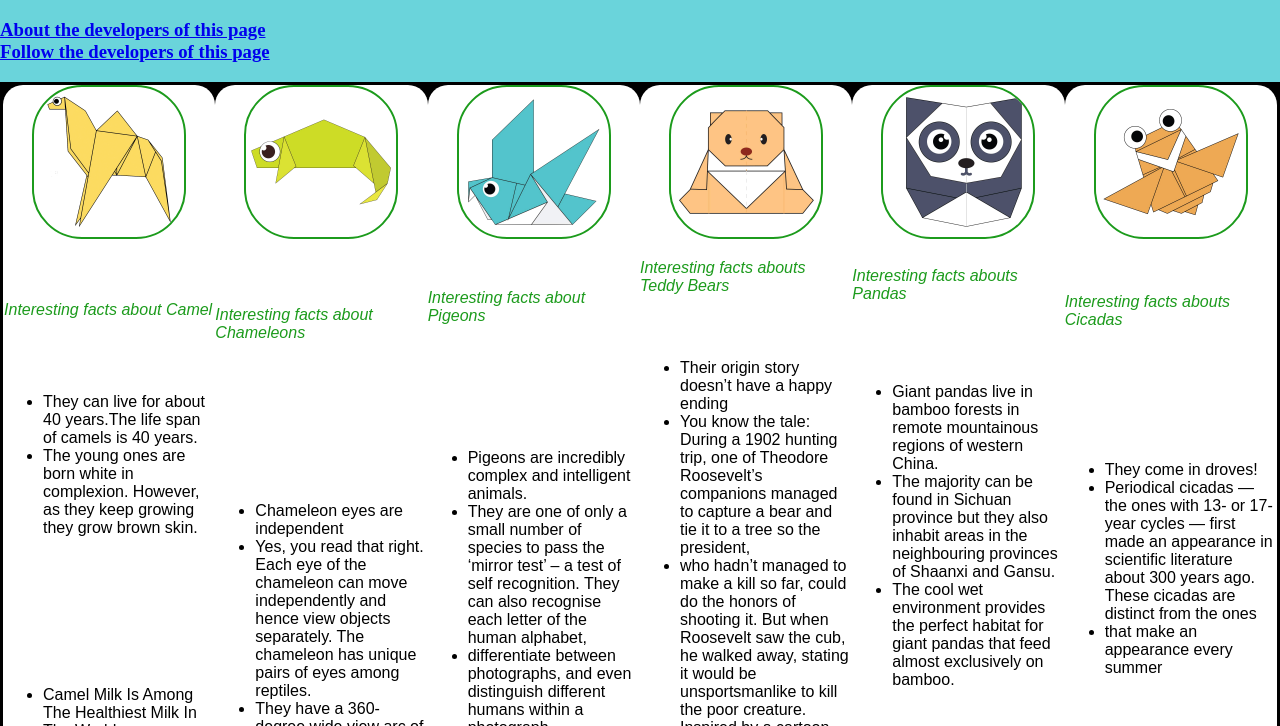
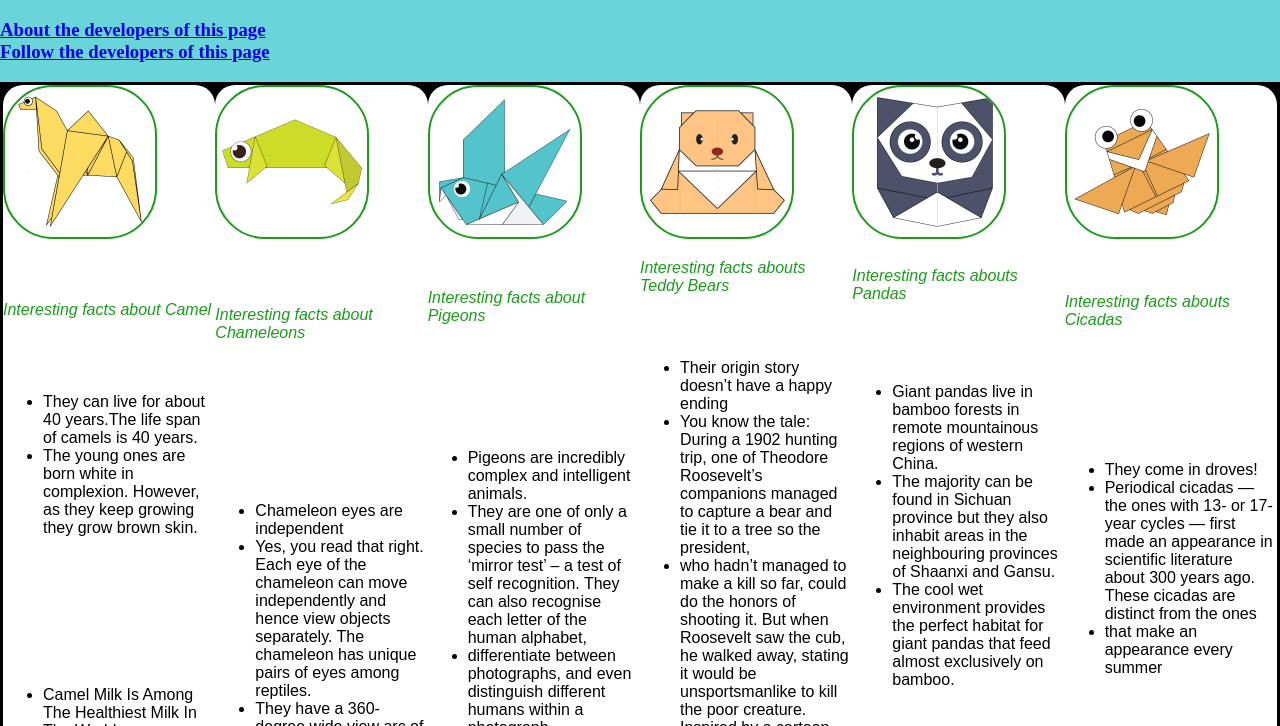
Before and after one commit to ShShr08/OWDP3_P51, a plain HTML site: page index.html in a window 1280 px wide. Shown: the part 61-787 px from the top of the page. Drawn offline with Linux system fonts and the light colour scheme.

Commit message:
Update style.css

```diff
--- a/style.css
+++ b/style.css
@@ -24,12 +24,12 @@ h1{
 .origami{
     display:flex;
     flex-wrap: wrap;
-    justify-content: space-around;
+    justify-content: space-between;
     border-radius: 20px;
     background-color: rgb(255, 255, 255);
     font-family: arial;
     color: rgb(0, 0, 0);
-    width: 310px;
+    width: 250px;
 }
 .grid img{
     border: 2px solid rgb(28, 155, 28);
```
